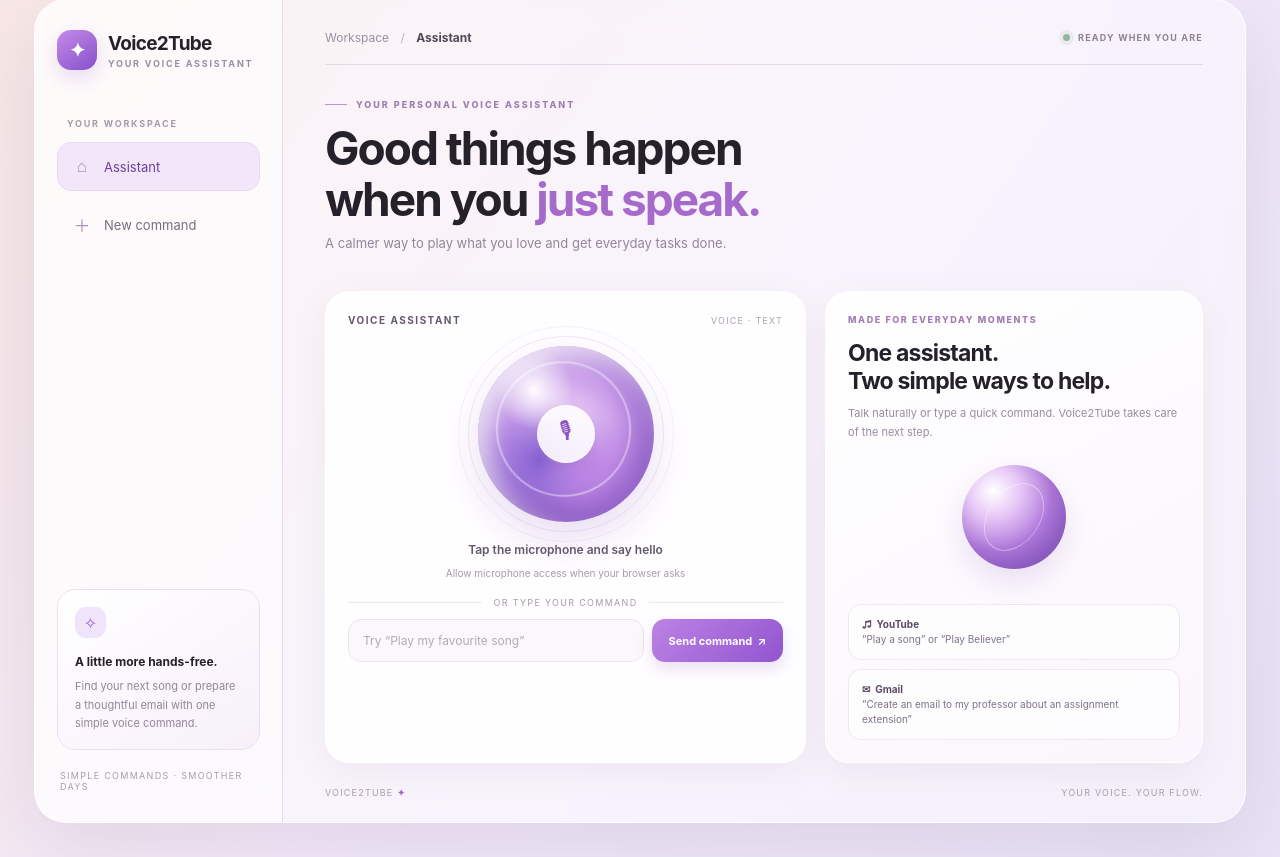
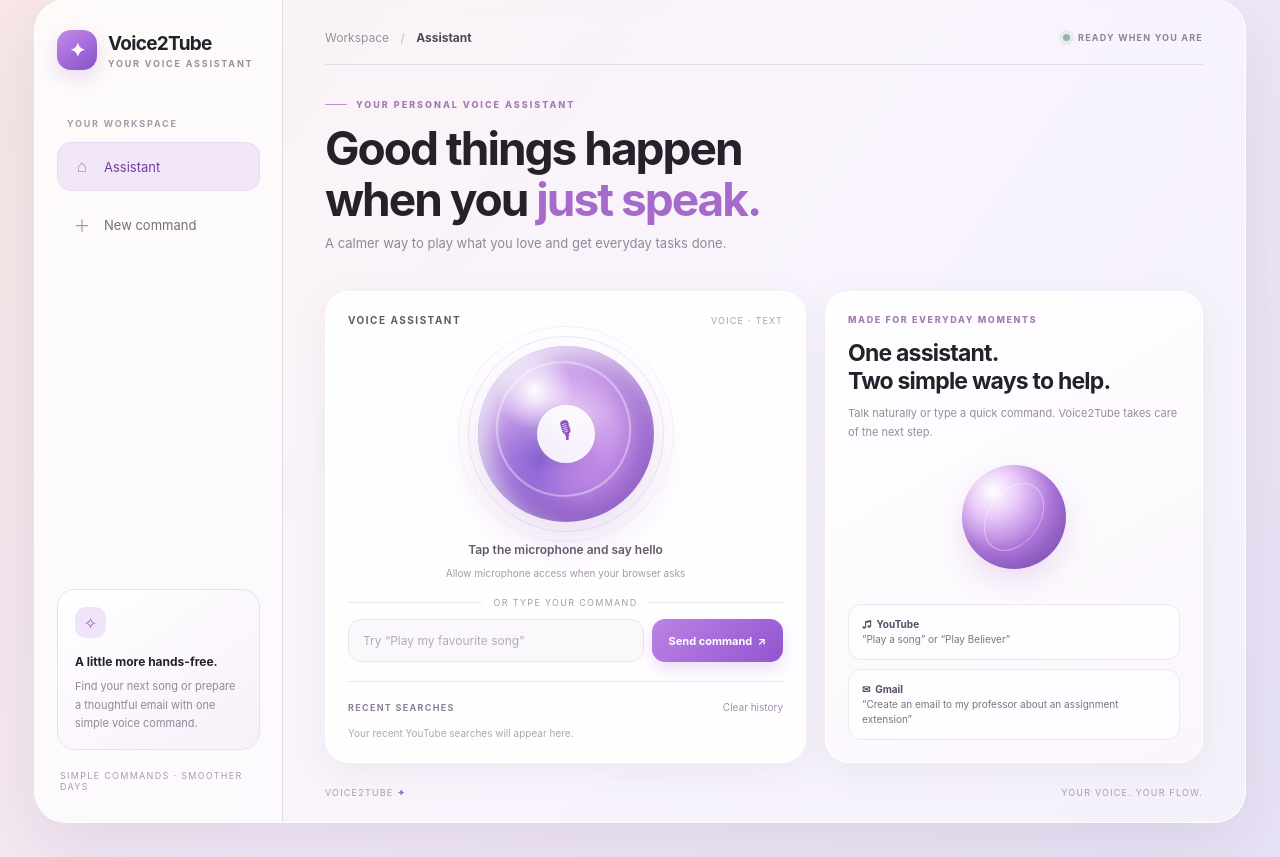
Before and after one commit to kavya0696/voice2tube, a Flask app: page / in a window 1280 px wide. Shown: the part 35-892 px from the top of the page. Run offline with Flask 3, Linux system fonts and the light colour scheme.

Commit message:
Add persistent recent YouTube searches to Voice2Tube

```diff
--- a/app/templates/index.html
+++ b/app/templates/index.html
@@ -155,6 +155,17 @@ textarea.field{min-height:145px;resize:vertical;line-height:1.55}
 }
 @media(max-width:380px){.examples{grid-template-columns:1fr}.online{font-size:8px}.breadcrumb{font-size:11px}}
 @media(prefers-reduced-motion:reduce){*,*::before,*::after{animation-duration:.01ms!important;transition-duration:.01ms!important;scroll-behavior:auto!important}}
+.recent-searches{margin-top:19px;padding-top:15px;border-top:1px solid #eee7f0}
+.recent-heading{display:flex;justify-content:space-between;align-items:center;gap:10px;margin-bottom:10px}
+.recent-heading strong{color:#8f8195;font-size:9px;letter-spacing:1.3px}
+.clear-recent{padding:4px 0;border:0;background:transparent;color:#a58caf;font-size:10px}
+.clear-recent:hover{color:#7546ae}
+.recent-list{display:flex;flex-wrap:wrap;gap:7px}
+.recent-item{max-width:100%;display:inline-flex;align-items:center;gap:7px;padding:8px 11px;border:1px solid #eee6f1;border-radius:999px;background:rgba(255,255,255,.7);color:#76677e;font-size:10px;transition:background .2s,border-color .2s}
+.recent-item:hover{background:#f5edf9;border-color:#dfcce9}
+.recent-item span{overflow:hidden;text-overflow:ellipsis;white-space:nowrap;max-width:220px}
+.recent-empty{color:#b0a4b4;font-size:10px}
+@media(max-width:650px){.recent-item span{max-width:210px}}
 </style>
 </head>
 <body>
@@ -188,6 +199,15 @@ textarea.field{min-height:145px;resize:vertical;line-height:1.55}
           <input class="command-input" id="typedCommand" type="text" maxlength="300" placeholder="Try “Play my favourite song”" autocomplete="off" aria-label="Type your command">
           <button class="submit-button" type="submit">Send command&nbsp; ↗</button>
         </form>
+        <section class="recent-searches" id="recentSearches" aria-label="Recent YouTube searches">
+          <div class="recent-heading">
+            <strong>RECENT SEARCHES</strong>
+            <button class="clear-recent" id="clearRecent" type="button">Clear history</button>
+          </div>
+          <div class="recent-list" id="recentList">
+            <span class="recent-empty">Your recent YouTube searches will appear here.</span>
+          </div>
+        </section>
         <div class="result-card" id="youtubeResult">
           <div class="result-top"><strong>YouTube command received</strong><span>READY TO PLAY</span></div>
           <p style="font-size:11px;color:#9b8fa0;margin:0 0 12px">Voice2Tube will take you directly to the matching YouTube video.</p>
@@ -259,6 +279,73 @@ const speechErrors = {
   "language-not-supported": "The selected recognition language is unavailable. Try changing the browser language or using Chrome.",
   "aborted": "Voice recognition was stopped."
 };
+
+
+const RECENT_SEARCHES_KEY = "voice2tube_recent_searches";
+const MAX_RECENT_SEARCHES = 6;
+
+function readRecentSearches() {
+  try {
+    const saved = JSON.parse(localStorage.getItem(RECENT_SEARCHES_KEY) || "[]");
+    return Array.isArray(saved)
+      ? saved.filter((item) => typeof item === "string").slice(0, MAX_RECENT_SEARCHES)
+      : [];
+  } catch (error) {
+    console.warn("Could not read recent searches:", error);
+    return [];
+  }
+}
+
+function renderRecentSearches() {
+  const list = $("recentList");
+  if (!list) return;
+  const searches = readRecentSearches();
+  list.replaceChildren();
+
+  if (!searches.length) {
+    const empty = document.createElement("span");
+    empty.className = "recent-empty";
+    empty.textContent = "Your recent YouTube searches will appear here.";
+    list.appendChild(empty);
+    return;
+  }
+
+  searches.forEach((query) => {
+    const button = document.createElement("button");
+    button.type = "button";
+    button.className = "recent-item";
+    button.title = "Search again: " + query;
+    const icon = document.createElement("span");
+    icon.setAttribute("aria-hidden", "true");
+    icon.textContent = "↻";
+    const label = document.createElement("span");
+    label.textContent = query;
+    button.append(icon, label);
+    button.addEventListener("click", () => {
+      typedCommand.value = query;
+      processCommand(query);
+    });
+    list.appendChild(button);
+  });
+}
+
+function saveRecentSearch(query) {
+  const cleanQuery = query.trim();
+  if (!cleanQuery || isGmail(cleanQuery)) return;
+  try {
+    const searches = readRecentSearches().filter(
+      (item) => item.toLowerCase() !== cleanQuery.toLowerCase()
+    );
+    searches.unshift(cleanQuery);
+    localStorage.setItem(
+      RECENT_SEARCHES_KEY,
+      JSON.stringify(searches.slice(0, MAX_RECENT_SEARCHES))
+    );
+    renderRecentSearches();
+  } catch (error) {
+    console.warn("Could not save recent search:", error);
+  }
+}
 
 function setListening(active) {
   listening = active;
@@ -332,6 +419,7 @@ async function processCommand(command) {
     if (!response.ok || !data.success) {
       throw new Error(data.message || "YouTube could not find a matching video.");
     }
+    saveRecentSearch(cleanCommand);
     showYouTubeResult(data);
   } catch (error) {
     console.error("YouTube request failed:", error);
@@ -476,6 +564,17 @@ window.addEventListener("error", (event) => {
   setStatus("A page script error occurred. Open the browser console for details.", "Please share the first red error from Chrome DevTools Console.");
 });
 
+$("clearRecent").addEventListener("click", () => {
+  try {
+    localStorage.removeItem(RECENT_SEARCHES_KEY);
+  } catch (error) {
+    console.warn("Could not clear recent searches:", error);
+  }
+  renderRecentSearches();
+});
+
+renderRecentSearches();
+
 $("commandForm").addEventListener("submit", (event) => {
   event.preventDefault();
   processCommand(typedCommand.value);
```
